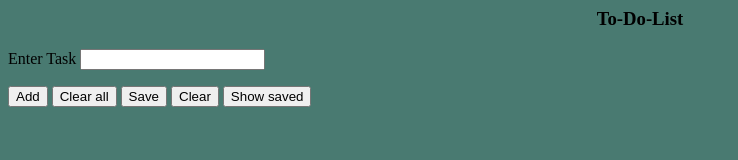
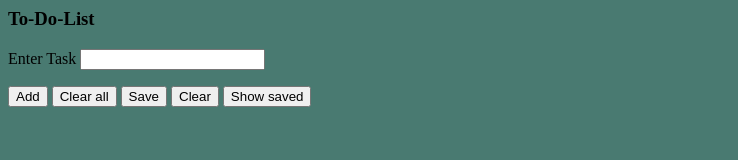
Before and after one commit to Tamil-selvan-tring/Html-Handson, a plain HTML site: page Task-2-ToDo list/To-Do.html in a window 1280 px wide. Shown: the whole page, without its empty margins (0-738 px from the left). Drawn offline with Linux system fonts and the light colour scheme.

Commit message:
Update To-Do.html

```diff
--- a/Task-2-ToDo list/To-Do.html
+++ b/Task-2-ToDo list/To-Do.html
@@ -1,4 +1,4 @@
-<html>
+<html lang="en">
 <head>
     <title>To-Do-List</title>
     <style>
@@ -8,7 +8,7 @@
     </style>
 </head>
 <body>
-    <h3><center>To-Do-List</h1>
+    <h3>To-Do-List</h1>
     <div>
         <label>Enter Task</label>
         <input type="text" id="task">
```
